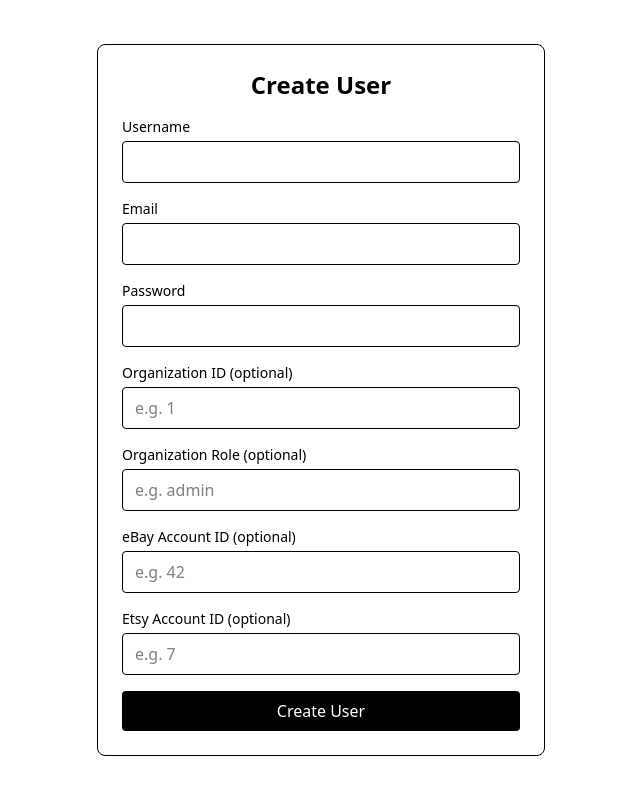
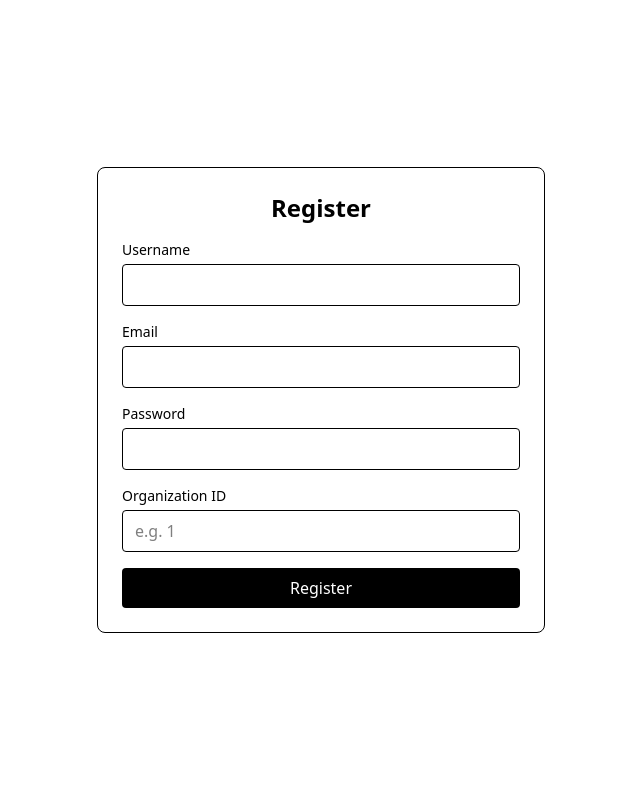
Before and after one commit to TravisBoyd884/SecondSpark, a Next.js app in the folder front-end/: page /dashboard/create_user in a window 1280 px wide. Shown: the top 794 px of the page, without its empty margins (319-959 px from the left). Built offline with nearby package versions, Linux system fonts and the light colour scheme.

Commit message:
update register

```diff
--- a/front-end/app/dashboard/create_user/page.tsx
+++ b/front-end/app/dashboard/create_user/page.tsx
@@ -3,14 +3,11 @@
 import { useState } from "react";
 import { createUser } from "@/app/lib/data";
 
-export default function RegisterPage() {
+export default function Page() {
   const [username, setUsername] = useState("");
   const [email, setEmail] = useState("");
   const [password, setPassword] = useState("");
   const [organizationId, setOrganizationId] = useState<string>("");
-  const [organizationRole, setOrganizationRole] = useState("");
-  const [ebayAccountId, setEbayAccountId] = useState<string>("");
-  const [etsyAccountId, setEtsyAccountId] = useState<string>("");
 
   const [loading, setLoading] = useState(false);
   const [message, setMessage] = useState<string | null>(null);
@@ -22,36 +19,39 @@ export default function RegisterPage() {
     setMessage(null);
     setError(null);
 
+    const orgIdNumber = Number(organizationId);
+    if (!organizationId.trim() || Number.isNaN(orgIdNumber)) {
+      setError("Organization ID must be a valid number");
+      setLoading(false);
+      return;
+    }
+
     try {
       const result = await createUser({
         username,
         password,
         email,
-        organization_id:
-          organizationId.trim() === "" ? null : Number(organizationId),
-        organization_role:
-          organizationRole.trim() === "" ? null : organizationRole,
-        ebay_account_id:
-          ebayAccountId.trim() === "" ? null : Number(ebayAccountId),
-        etsy_account_id:
-          etsyAccountId.trim() === "" ? null : Number(etsyAccountId),
+        organization_id: orgIdNumber,
       });
 
       if ((result as any).error) {
         setError((result as any).error);
       } else {
-        setMessage("User created successfully");
-        // optional: clear form
+        const msg = (result as any).message || "User registered successfully";
+        const userId =
+          (result as any).user_id !== undefined
+            ? ` (ID: ${(result as any).user_id})`
+            : "";
+        setMessage(msg + userId);
+
+        // Clear form
         setUsername("");
         setEmail("");
         setPassword("");
         setOrganizationId("");
-        setOrganizationRole("");
-        setEbayAccountId("");
-        setEtsyAccountId("");
       }
     } catch (err) {
-      setError("Something went wrong creating the user");
+      setError("Something went wrong registering the user");
     } finally {
       setLoading(false);
     }
@@ -63,7 +63,7 @@ export default function RegisterPage() {
         onSubmit={handleSubmit}
         className="w-full max-w-md space-y-4 border p-6 rounded-lg"
       >
-        <h1 className="text-2xl font-semibold text-center">Create User</h1>
+        <h1 className="text-2xl font-semibold text-center">Register</h1>
 
         {message && (
           <div className="text-green-600 text-sm text-center">{message}</div>
@@ -104,44 +104,14 @@ export default function RegisterPage() {
           />
         </div>
 
-        {/* Optional fields */}
         <div className="space-y-1">
-          <label className="block text-sm">Organization ID (optional)</label>
+          <label className="block text-sm">Organization ID</label>
           <input
             className="w-full border px-3 py-2 rounded"
             value={organizationId}
             onChange={(e) => setOrganizationId(e.target.value)}
             placeholder="e.g. 1"
-          />
-        </div>
-
-        <div className="space-y-1">
-          <label className="block text-sm">Organization Role (optional)</label>
-          <input
-            className="w-full border px-3 py-2 rounded"
-            value={organizationRole}
-            onChange={(e) => setOrganizationRole(e.target.value)}
-            placeholder="e.g. admin"
-          />
-        </div>
-
-        <div className="space-y-1">
-          <label className="block text-sm">eBay Account ID (optional)</label>
-          <input
-            className="w-full border px-3 py-2 rounded"
-            value={ebayAccountId}
-            onChange={(e) => setEbayAccountId(e.target.value)}
-            placeholder="e.g. 42"
-          />
-        </div>
-
-        <div className="space-y-1">
-          <label className="block text-sm">Etsy Account ID (optional)</label>
-          <input
-            className="w-full border px-3 py-2 rounded"
-            value={etsyAccountId}
-            onChange={(e) => setEtsyAccountId(e.target.value)}
-            placeholder="e.g. 7"
+            required
           />
         </div>
 
@@ -150,7 +120,7 @@ export default function RegisterPage() {
           className="w-full py-2 rounded bg-black text-white disabled:opacity-60"
           disabled={loading}
         >
-          {loading ? "Creating..." : "Create User"}
+          {loading ? "Registering..." : "Register"}
         </button>
       </form>
     </div>
--- a/front-end/app/lib/data.ts
+++ b/front-end/app/lib/data.ts
@@ -30,31 +30,23 @@ export async function createUser({
   username,
   password,
   email,
-  organization_id = null,
-  organization_role = null,
-  ebay_account_id = null,
-  etsy_account_id = null,
+  organization_id,
 }: {
   username: string;
   password: string;
   email: string;
-  organization_id?: number | null;
-  organization_role?: string | null;
-  ebay_account_id?: number | null;
-  etsy_account_id?: number | null;
+  organization_id: number;
 }) {
   try {
-    const res = await api.post("/create_app_user", {
+    const res = await api.post("/register", {
       username,
       password,
       email,
       organization_id,
-      organization_role,
-      ebay_account_id,
-      etsy_account_id,
     });
 
-    return res.data; // "User created successfully"
+    // backend returns: { message: string, user_id: number }
+    return res.data;
   } catch (err: any) {
     if (err.response) return err.response.data;
     throw err;
```
